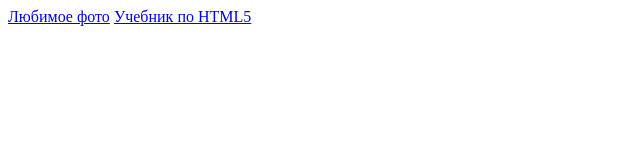
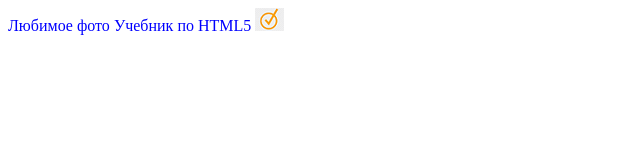
Before and after one commit to turikova-yu/HTML5---metanit, a plain HTML site: page link1.html in a window 1280 px wide. Shown: the whole page, without its empty margins (0-640 px from the left). Drawn offline with Linux system fonts and the light colour scheme.

Commit message:
add style and image link

```diff
--- a/link1.html
+++ b/link1.html
@@ -3,9 +3,18 @@
     <head>
         <meta charset="utf-8">
         <title>Ссылки</title>
+        <style>
+            a:link    {color:blue; text-decoration:none}
+            a:visited {color:pink; text-decoration:none}
+            a:hover   {color:red; text-decoration:underline}
+            a:active  {color:yellow; text-decoration:underline}
+        </style>
     </head>
     <body>
-        <a href="images.html">Любимое фото</a>
-        <a href="http://metanit.com/web/html5/">Учебник по HTML5</a>
+        <a href="images.html" target="_blank">Любимое фото</a>
+        <a href="http://metanit.com/web/html5/" target="_blank">Учебник по HTML5</a>
+        <a href="https://translate.yandex.ru/?from=tabbar&source_lang=ru&target_lang=en&text=ссылка" target="_blank">
+            <img src="marker.png" alt="HTML tutorial">
+        </a>
     </body>
 </html>
```
